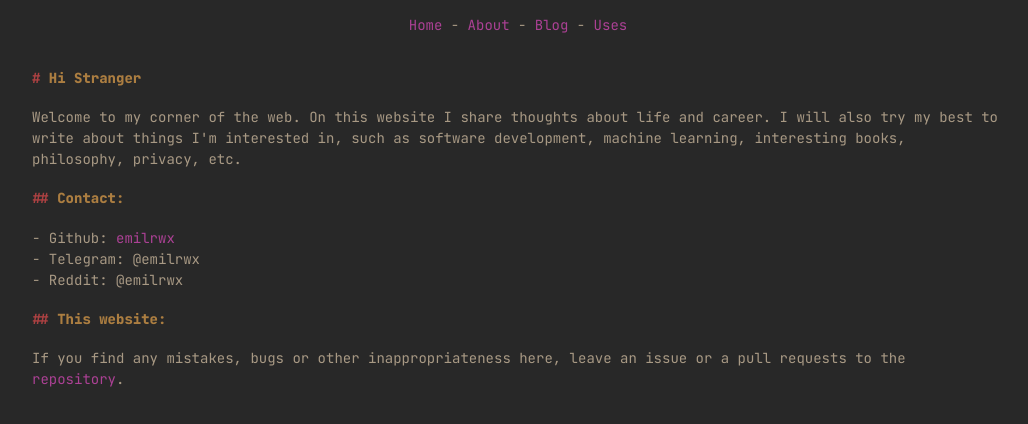
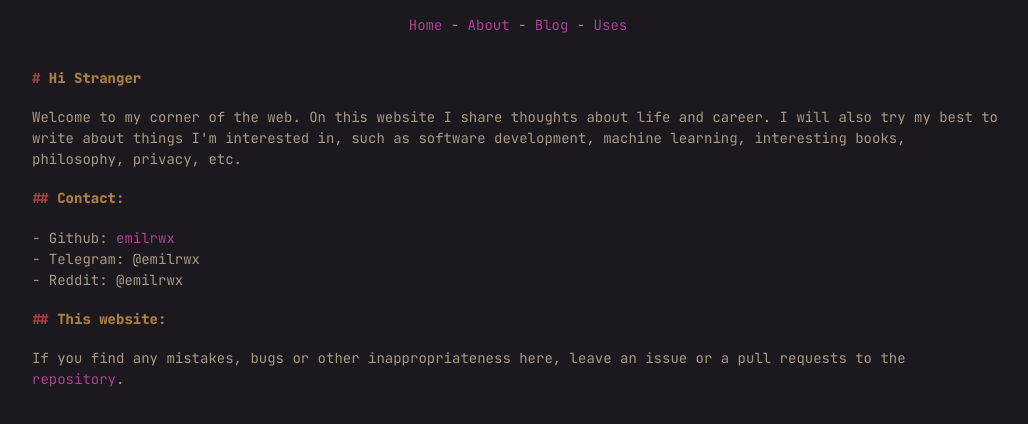
Before and after one commit to emilrwx/emilrwx_website, a Next.js app: page / in a window 1280 px wide. Shown: the top 424 px of the page, without its empty margins (122-1150 px from the left). Built offline with nearby package versions, Linux system fonts and the light colour scheme.

Commit message:
change bg-color

```diff
--- a/styles/globals.css
+++ b/styles/globals.css
@@ -1,5 +1,5 @@
 :root {
-  --bg: #282828;
+  --bg: #1b181e;
   --textNormal: #A89984;
   --textTitle: #ac7e41;
   --textLink: #ac4195;
```
